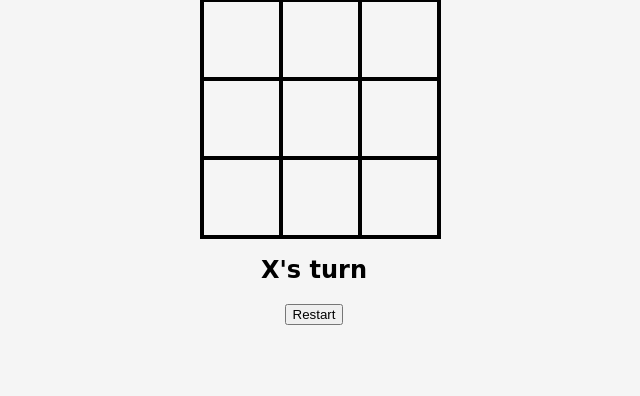
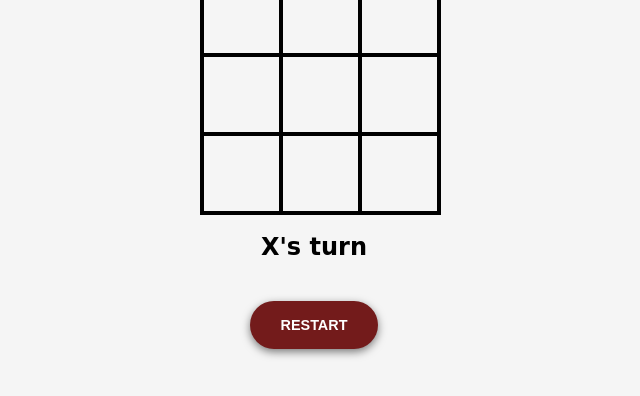
Before and after one commit to KofiSmith/Html-game, a plain HTML site: page index.html in a window 1280 px wide. Shown: the part 286-682 px from the top of the page, without its empty margins (326-966 px from the left). Drawn offline with Linux system fonts and the light colour scheme.

Commit message:
Update index.html

```diff
--- a/index.html
+++ b/index.html
@@ -30,7 +30,7 @@
               width: 225px;
               margin: auto;
           }
-          .restartButton{
+          #restartButton{
            font-size:0.9rem;
   font-weight: bold;
   border-radius: 25px;
```
